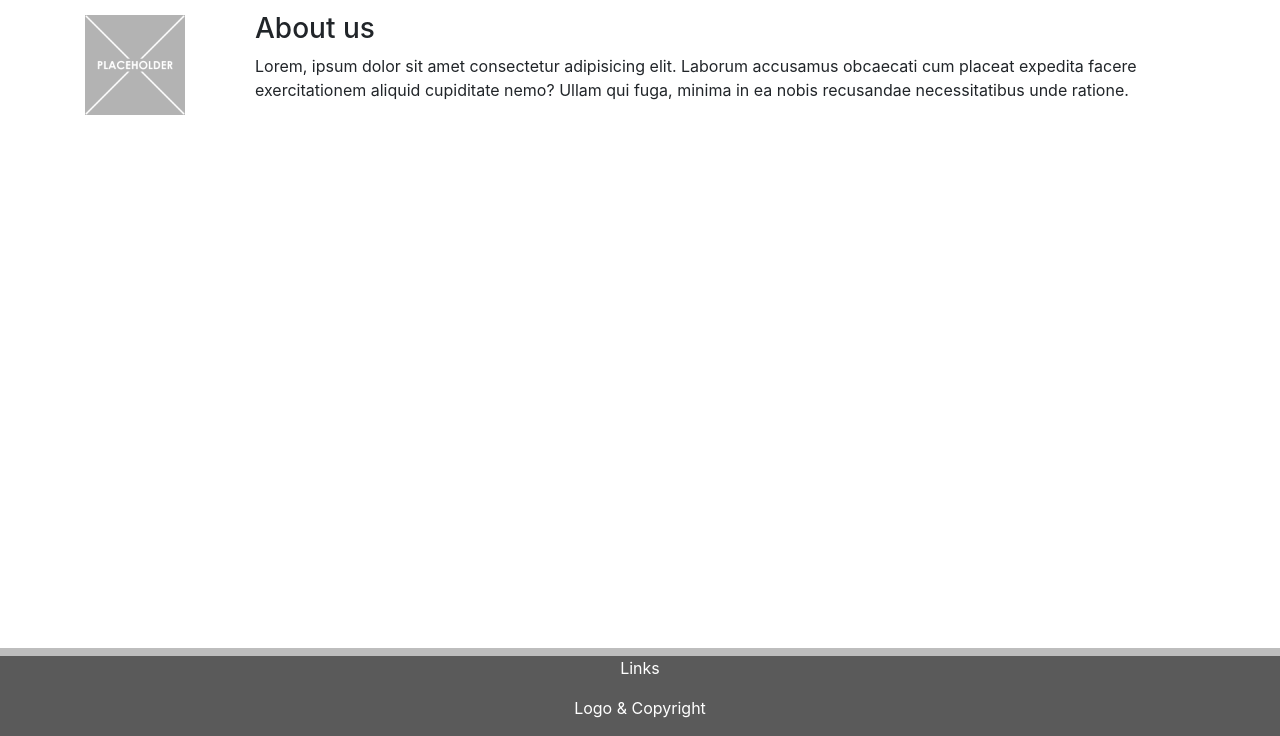
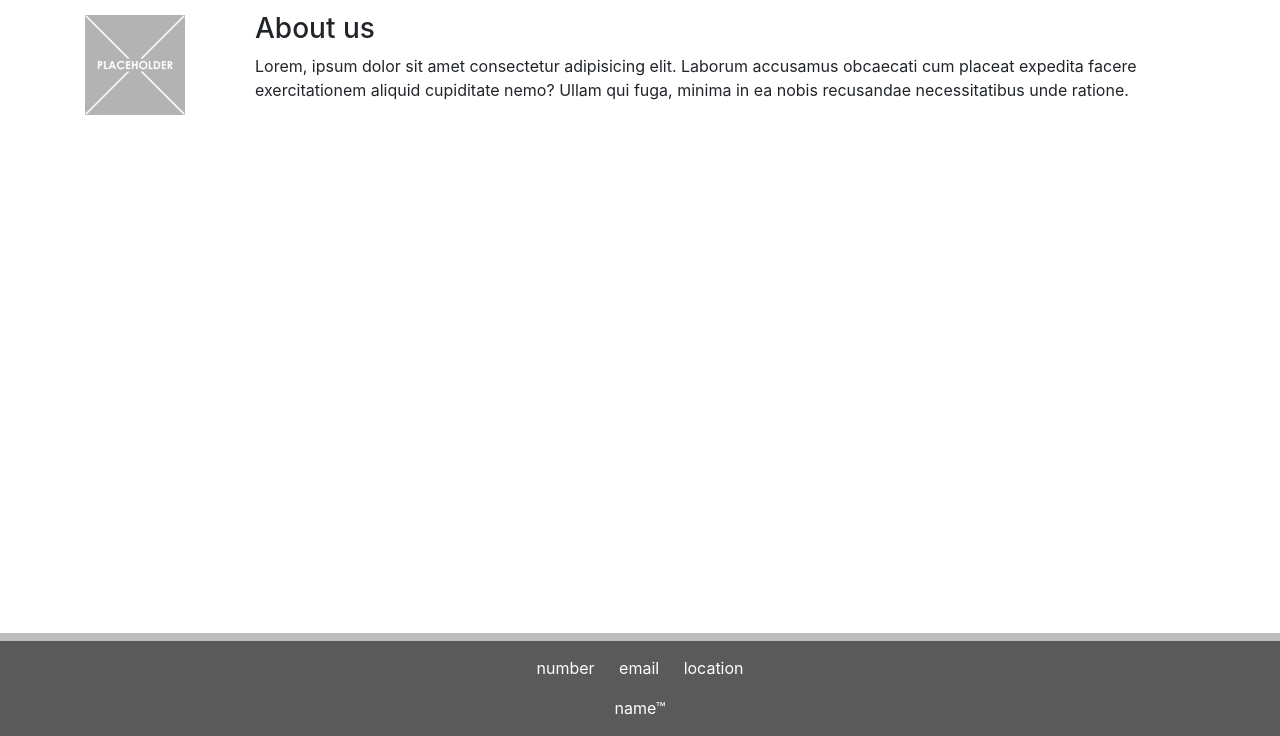
Before and after one commit to shinyuta/Rate-My-Movie, a plain HTML site: page landing/index.html in a window 1280 px wide. Shown: the part 64-800 px from the top of the page. Drawn offline with nearby package versions, Linux system fonts and the light colour scheme.

Commit message:
update #2 D2 updated html and css

```diff
--- a/Assets/style.css
+++ b/landing/assets/style.css
@@ -42,6 +42,7 @@ header {
 }  */
 
 footer {
+    padding-top: 15px;
     position: fixed;
     left: 0;
     bottom: 0;
@@ -66,6 +67,11 @@ img {
     max-width: 100px;
 }
 
+#footerlist li {
+    padding-left:10px;
+    padding-right:10px;
+}
+
 .container {
     padding-top: 20px;
     display: flex;
--- a/index.html
+++ b/landing/index.html
@@ -16,7 +16,7 @@
                 <!-- This will just be a hyperlink button -->
                 <li> <a href="link">Newsletter</a></li>
                 <!-- This will jus be a hyperlink button -->
-                <li> <a href="link">Search Button</a></li>
+                <li> <a href="link">Search</a></li>
                 <!-- Search bar should be a universal search engine for the page  -->
             </ul>
         </nav>
@@ -37,11 +37,19 @@
 </body>
     <footer>
         <div id = "Links">
-            <p>Links</p>
-            <!-- We want a contact list w socials and email/PN -->
+            <!-- <p>Links</p>
+            We want a contact list w socials and email/PN -->
+            <ul id = "footerlist">
+                <li> <a href="link">number</a></li>
+                <!-- This will just be a hyperlink button -->
+                <li> <a href="link">email</a></li>
+                <!-- This will jus be a hyperlink button -->
+                <li> <a href="link">location</a></li>
+                <!-- Search bar should be a universal search engine for the page  -->
+            </ul>
         </div>
         <div id = "LogoCopy"></div>
-            <p>Logo & Copyright</p>
+            <p>name™</p>
         <!-- Name of the complany and the copyright -->
         </div>
     </footer>
--- /dev/null
+++ b/newsletter/assets/style.css
@@ -0,0 +1,89 @@
+:root {
+    --Main: #5A5A5A;
+    --offwhite: #FAF9F6;
+    --white: white;
+    --light: rgb(189, 189, 189);
+  }
+
+* {
+    margin: 0, auto;
+    padding: 0;
+}
+
+#titlelogo {
+    color: var(--white);
+    padding-left: 20px;
+}
+
+ul li {
+    padding-left:10px;
+    padding-right:10px;
+}
+
+li a, li a:hover {
+    text-decoration: none;
+    color: white;
+}
+
+.searchbar {
+    color: var(--white);
+    padding-right: 20px;
+}
+
+header {
+    display: flex;
+    justify-content: space-between;
+    align-items: center;
+    background-color: var(--Main);
+}
+
+/* h1 {
+    /* padding-bottom: 20px;
+}  */
+
+footer {
+    padding-top: 15px;
+    position: fixed;
+    left: 0;
+    bottom: 0;
+    width: 100%;
+    background-color: var(--Main);
+    color: var(--white);
+    text-align: center;
+    border-top: 8px solid var(--light);
+}
+
+li {
+    display: inline;
+    text-align: left;
+}
+
+img {
+    box-sizing: border-box;
+}
+
+.About-Us {
+    max-height: 150px;
+    max-width: 100px;
+}
+
+#footerlist li {
+    padding-left:10px;
+    padding-right:10px;
+}
+
+.container {
+    padding-top: 20px;
+    display: flex;
+    align-items: center;
+    justify-content: center
+}
+
+/* .img {
+
+} */
+
+.text {
+    /* font-size */
+    padding-left: 70px;
+}
```
Also changed, not shown: newsletter/index.html (added, +56 -0 lines), landing/assets/images/placeholder.png (renamed from Assets/Images/placeholder.png), landing/assets/script.js (added), newsletter/assets/images/placeholder.png (added), newsletter/assets/script.js (added), test.txt (deleted).
